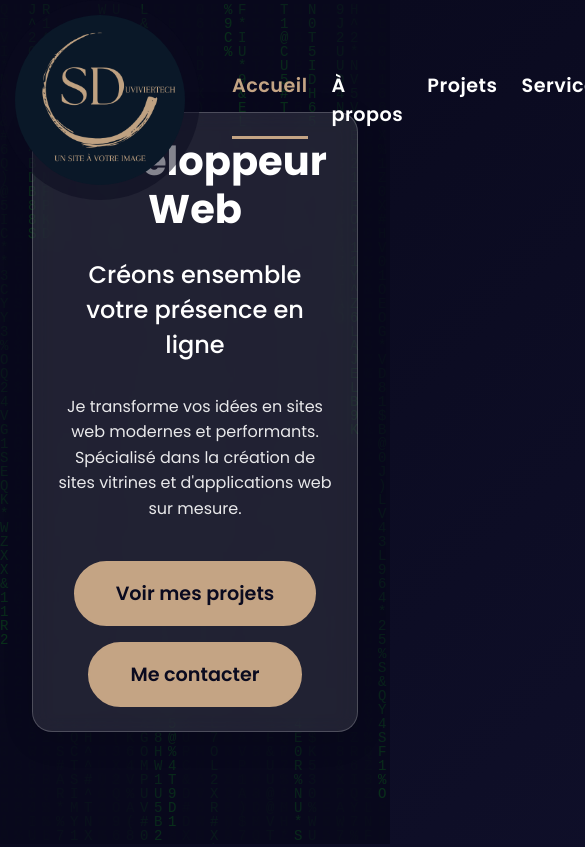
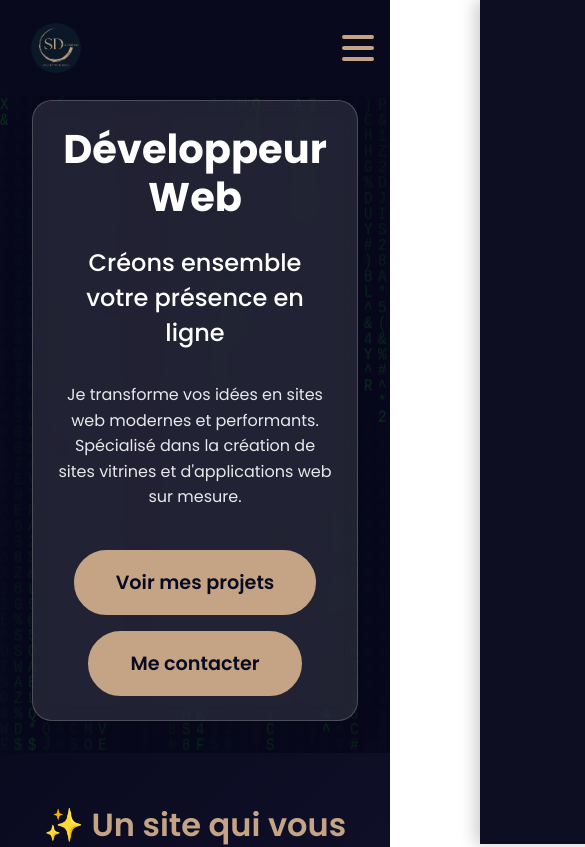
Before and after one commit to YoDaMned59/SDuvivierTech, a React (Create React App) app: page / in a window 390 px wide. Shown: the top 847 px of the page, 585 px wide, since content can reach past the window. Built offline with nearby package versions, Linux system fonts and the light colour scheme.

Commit message:
feat: Ajout du menu burger et amélioration du responsive design

```diff
--- a/src/components/Navigation.jsx
+++ b/src/components/Navigation.jsx
@@ -1,3 +1,4 @@
+import React, { useState } from 'react';
 import { Link, useLocation, useNavigate } from 'react-router-dom';
 import { motion } from 'framer-motion';
 import logo from '../assets/LogoSduvivierTech.png';
@@ -5,6 +6,7 @@ import logo from '../assets/LogoSduvivierTech.png';
 function Navigation() {
   const location = useLocation();
   const navigate = useNavigate();
+  const [isMenuOpen, setIsMenuOpen] = useState(false);
 
   const handleAboutClick = (e) => {
     e.preventDefault();
@@ -15,6 +17,11 @@ function Navigation() {
       // Si on est déjà sur la page d'accueil, on défile directement
       document.getElementById('about')?.scrollIntoView({ behavior: 'smooth' });
     }
+    setIsMenuOpen(false);
+  };
+
+  const handleLinkClick = () => {
+    setIsMenuOpen(false);
   };
 
   return (
@@ -24,10 +31,21 @@ function Navigation() {
           <img src={logo} alt="SDuvivierTech" className="navigation__logo-img" />
         </div>
 
-        <div className="navigation__links">
+        <button
+          className={`navigation__burger ${isMenuOpen ? 'active' : ''}`}
+          onClick={() => setIsMenuOpen(!isMenuOpen)}
+          aria-label="Menu"
+        >
+          <div />
+          <div />
+          <div />
+        </button>
+
+        <div className={`navigation__links ${isMenuOpen ? 'active' : ''}`}>
           <Link
             to="/"
             className={`navigation__link ${location.pathname === '/' ? 'navigation__link--active' : ''}`}
+            onClick={handleLinkClick}
           >
             Accueil
           </Link>
@@ -41,18 +59,21 @@ function Navigation() {
           <Link
             to="/projets"
             className={`navigation__link ${location.pathname === '/projets' ? 'navigation__link--active' : ''}`}
+            onClick={handleLinkClick}
           >
             Projets
           </Link>
           <Link
             to="/services"
             className={`navigation__link ${location.pathname === '/services' ? 'navigation__link--active' : ''}`}
+            onClick={handleLinkClick}
           >
             Services
           </Link>
           <Link
             to="/contact"
             className={`navigation__link ${location.pathname === '/contact' ? 'navigation__link--active' : ''}`}
+            onClick={handleLinkClick}
           >
             Contact
           </Link>
--- a/src/styles/main.scss
+++ b/src/styles/main.scss
@@ -45,7 +45,7 @@ body {
   &__container {
     max-width: 100%;
     margin: 0;
-    padding: 0 2rem 0 0;
+    padding: 0 2rem;
     display: flex;
     justify-content: space-between;
     align-items: center;
@@ -55,7 +55,7 @@ body {
     display: flex;
     align-items: center;
     text-decoration: none;
-    margin-right: 2rem;
+    z-index: 1001;
 
     &-img {
       height: 300px;
@@ -68,6 +68,33 @@ body {
       &:hover {
         transform: scale(1.05);
       }
+    }
+  }
+
+  &__burger {
+    display: none;
+    flex-direction: column;
+    justify-content: space-around;
+    width: 2rem;
+    height: 2rem;
+    background: transparent;
+    border: none;
+    cursor: pointer;
+    padding: 0;
+    z-index: 1001;
+
+    &:focus {
+      outline: none;
+    }
+
+    div {
+      width: 2rem;
+      height: 0.25rem;
+      background: $text-gold;
+      border-radius: 10px;
+      transition: all 0.3s ease;
+      position: relative;
+      transform-origin: 1px;
     }
   }
 
@@ -118,31 +145,215 @@ body {
   }
 }
 
+@media (max-width: 1024px) {
+  .navigation {
+    background: rgba($background-dark, 0.95);
+    backdrop-filter: blur(10px);
+    position: fixed;
+
+    &__container {
+      padding: 0.5rem 1rem;
+    }
+
+    &__logo-img {
+      height: 150px;
+    }
+
+    &__burger {
+      display: flex;
+    }
+
+    &__links {
+      position: fixed;
+      top: 0;
+      right: -100%;
+      height: 100vh;
+      width: 100%;
+      max-width: 300px;
+      background: rgba($background-dark, 0.98);
+      backdrop-filter: blur(10px);
+      flex-direction: column;
+      justify-content: center;
+      align-items: center;
+      gap: 2rem;
+      padding: 2rem;
+      transition: right 0.3s ease;
+      box-shadow: -5px 0 15px rgba(0, 0, 0, 0.2);
+
+      &.active {
+        right: 0;
+      }
+    }
+  }
+
+  .navigation__burger.active {
+    div {
+      &:first-child {
+        transform: rotate(45deg);
+      }
+      &:nth-child(2) {
+        opacity: 0;
+      }
+      &:last-child {
+        transform: rotate(-45deg);
+      }
+    }
+  }
+}
+
 @media (max-width: 768px) {
   .navigation {
+    &__logo-img {
+      height: 100px;
+    }
+
+    &__link {
+      font-size: 1.1rem;
+    }
+  }
+
+  // Hero responsive
+  .hero-container {
+    padding-top: 150px;
+    min-height: auto;
+  }
+
+  .hero {
+    padding: 1rem;
+
+    &__title {
+      font-size: 2rem;
+    }
+
+    &__subtitle {
+      font-size: 1.2rem;
+    }
+
+    &__description {
+      font-size: 1rem;
+    }
+  }
+
+  // About responsive
+  .about {
+    padding: 2rem 1rem;
+    min-height: auto;
+
     &__container {
-      padding: 0 1rem 0 0;
-    }
-
+      grid-template-columns: 1fr;
+      gap: 2rem;
+    }
+
+    &__content {
+      padding: 0;
+    }
+
+    &__title {
+      font-size: 2rem;
+      text-align: center;
+    }
+
+    &__text {
+      font-size: 1rem;
+      text-align: center;
+    }
+
+    &__image-container {
+      height: 300px;
+      max-width: 100%;
+    }
+  }
+
+  // Services responsive
+  .services-grid {
+    grid-template-columns: 1fr;
+    gap: 1.5rem;
+    padding: 0 1rem;
+  }
+
+  .service-card {
+    padding: 1.5rem;
+
+    h2 {
+      font-size: 1.3rem;
+    }
+  }
+
+  // Projects responsive
+  .projects-page {
+    padding: 150px 1rem 2rem;
+  }
+
+  .projects-grid {
+    grid-template-columns: 1fr;
+    gap: 1.5rem;
+  }
+
+  .project-card {
+    &__image {
+      height: 200px;
+    }
+  }
+
+  // Contact responsive
+  .contact-page {
+    padding: 150px 1rem 2rem;
+  }
+
+  .contact-container {
+    grid-template-columns: 1fr;
+    gap: 2rem;
+    padding: 1rem;
+  }
+}
+
+// Ajustements pour très petits écrans
+@media (max-width: 480px) {
+  .navigation {
     &__logo-img {
-      height: 200px;
+      height: 80px;
     }
 
     &__links {
-      gap: 1.5rem;
-      padding-right: 1rem;
-    }
+      gap: 0.8rem;
+    }
+
+    &__link {
+      font-size: 0.9rem;
+    }
+  }
+
+  .hero {
+    &__title {
+      font-size: 1.8rem;
+    }
+
+    &__subtitle {
+      font-size: 1.1rem;
+    }
+  }
+
+  .about {
+    &__image-container {
+      height: 250px;
+    }
+  }
+
+  .contact-button {
+    padding: 0.8rem 1.5rem;
+    font-size: 1rem;
   }
 }
 
 // Hero Container
 .hero-container {
   position: relative;
-  min-height: 100vh;
+  min-height: 80vh;
   display: flex;
   align-items: center;
   justify-content: center;
   padding: 2rem;
+  padding-top: 100px;
   overflow: hidden;
   background: $background-dark;
 }
@@ -680,9 +891,9 @@ body {
 
 // About Section
 .about {
-  padding: 6rem 2rem;
+  padding: 4rem 2rem;
   background: $background-gradient;
-  min-height: 100vh;
+  min-height: 80vh;
   display: flex;
   align-items: center;
 
@@ -736,7 +947,7 @@ body {
   &__image-container {
     position: relative;
     width: 100%;
-    height: 500px;
+    height: 400px;
   }
 
   &__image-wrapper {
```
